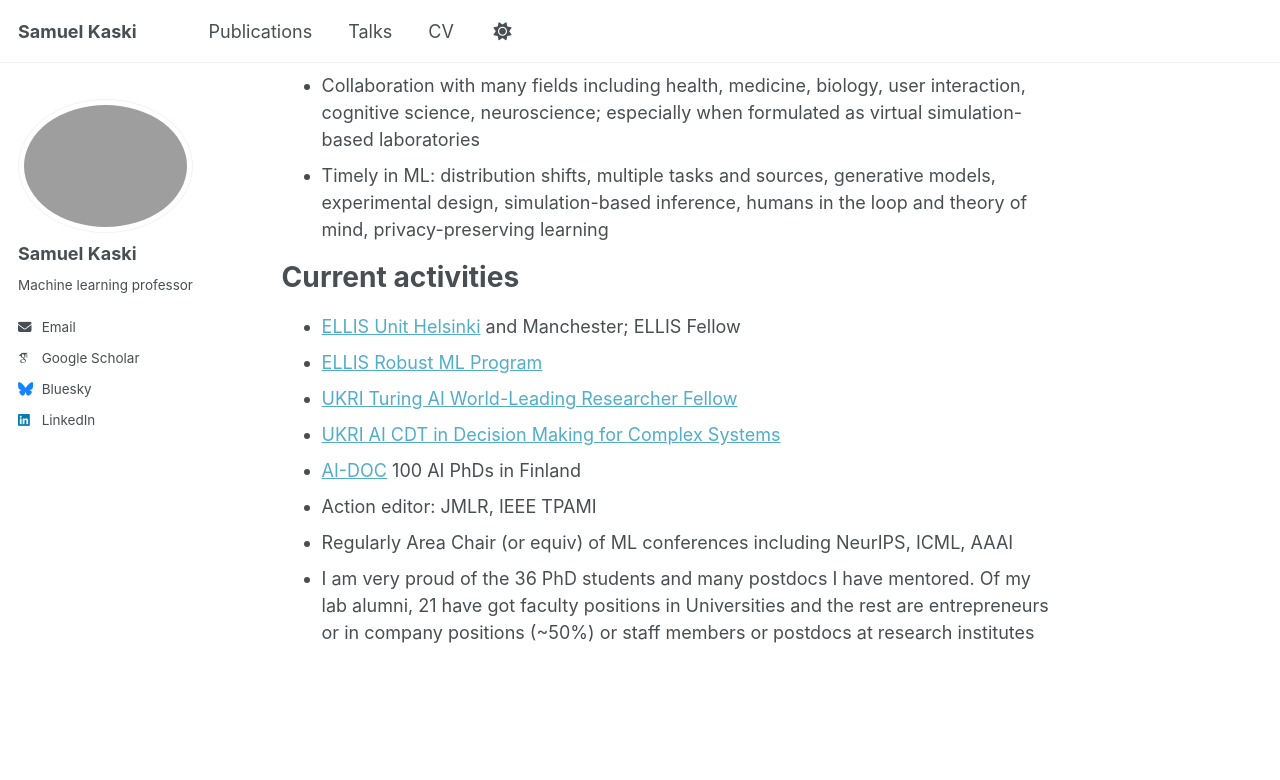
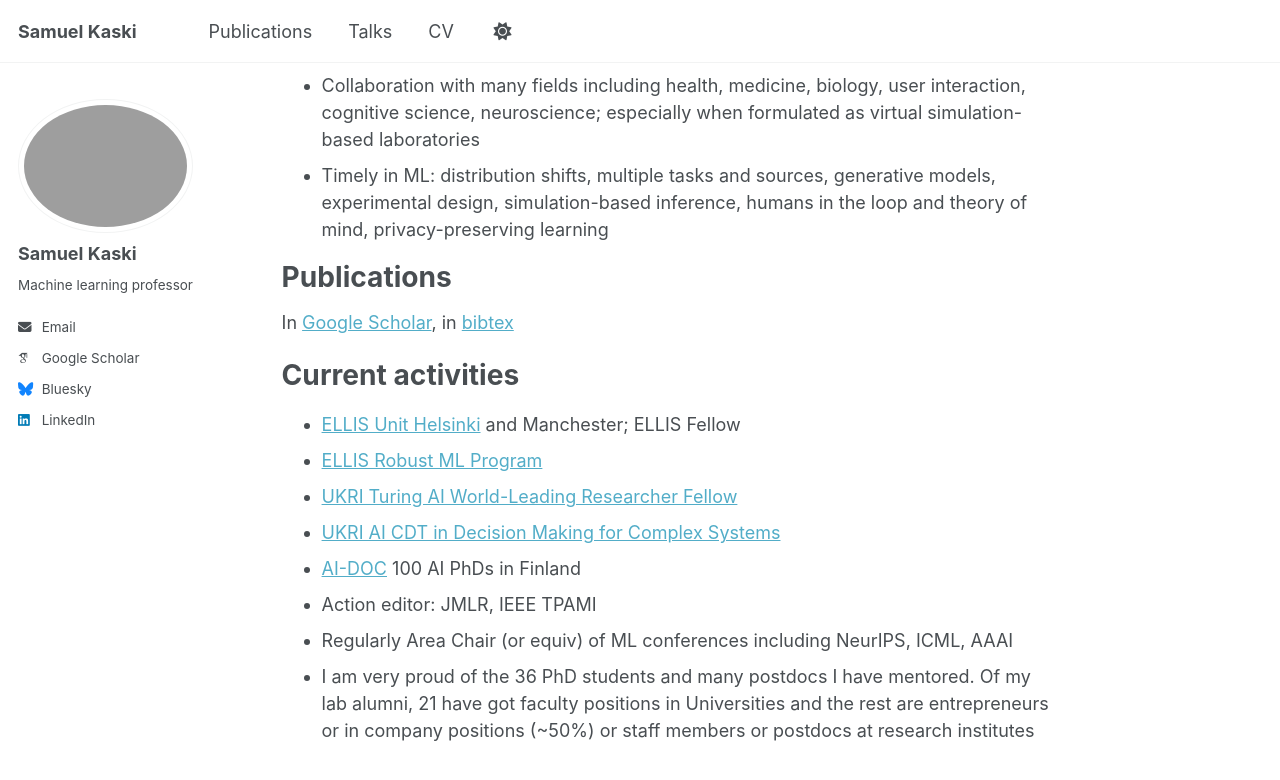
Before and after one commit to skaski/skaski.github.io, a Jekyll site: the page built from _pages/about.md, in a window 1280 px wide and 900 px high, scrolled down 350 px. Shown: the top 780 px of the window. Built offline with Jekyll 4.4.1, drawn with Linux system fonts in a browser that asks for light colours; some web fonts are replaced.

Commit message:
publications

```diff
--- a/_pages/about.md
+++ b/_pages/about.md
@@ -26,6 +26,10 @@ Research interests
  - Collaboration with many fields including health, medicine, biology, user interaction, cognitive science, neuroscience; especially when formulated as virtual simulation-based laboratories
  - Timely in ML: distribution shifts, multiple tasks and sources, generative models, experimental design, simulation-based inference, humans in the loop and theory of mind, privacy-preserving learning
 
+Publications
+======
+In [Google Scholar](site.author.googlescholar), in [bibtex](/about.html)
+
 Current activities
 ======
 - [ELLIS Unit Helsinki](https://fcai.fi/ellis-unit-helsinki) and Manchester; ELLIS Fellow
```
